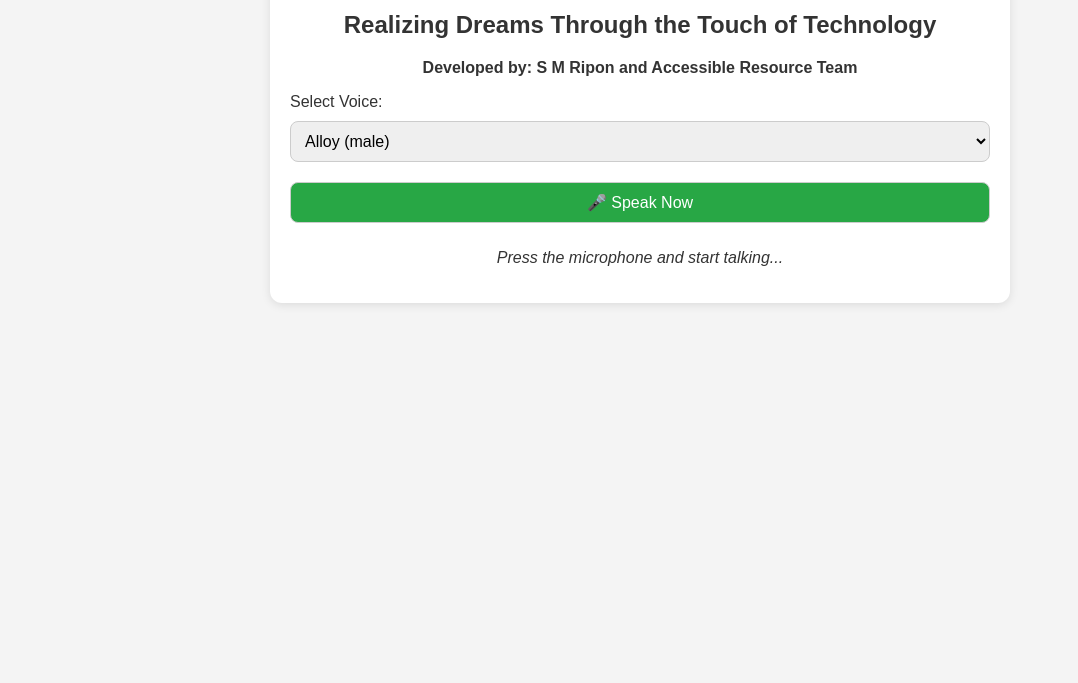
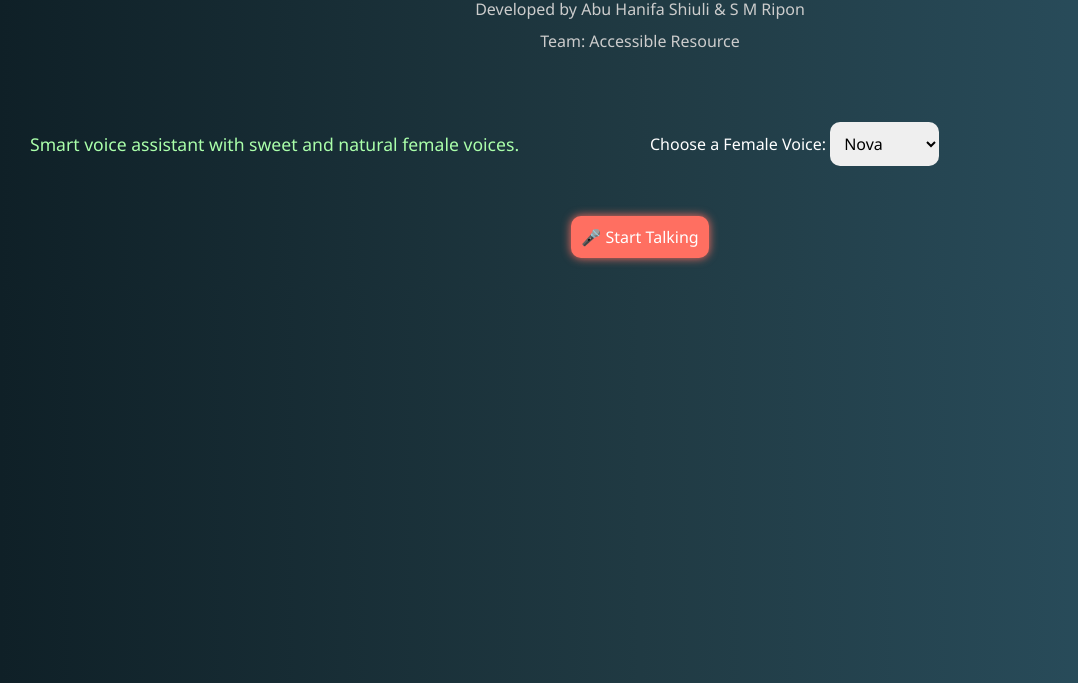
Before and after one commit to toolnovanext/Application, a plain HTML site: page index.html in a window 1280 px wide. Shown: the part 117-800 px from the top of the page, without its empty margins (0-1078 px from the left). Drawn offline with Linux system fonts and the light colour scheme.

Commit message:
Add files via upload

```diff
--- a/index.html
+++ b/index.html
@@ -3,102 +3,150 @@
 <head>
   <meta charset="UTF-8">
   <meta name="viewport" content="width=device-width, initial-scale=1.0">
-  <title>Hanifa Voice GPT</title>
+  <title>Hani Boys GPT</title>
   <style>
+    * {
+      box-sizing: border-box;
+      margin: 0;
+      padding: 0;
+      font-family: 'Segoe UI', sans-serif;
+    }
     body {
-      font-family: Arial, sans-serif;
-      background: #f4f4f4;
-      color: #333;
+      background: linear-gradient(to right, #0f2027, #203a43, #2c5364);
+      color: #ffffff;
       padding: 20px;
+      transition: all 0.3s ease-in-out;
     }
-    .container {
-      max-width: 700px;
-      margin: auto;
-      background: white;
-      padding: 20px;
-      border-radius: 12px;
-      box-shadow: 0 2px 10px rgba(0, 0, 0, 0.1);
+    .app-header {
+      text-align: center;
+      padding: 30px 0;
+      animation: fadeIn 1s ease-in-out;
     }
-    h1, h2 {
+    .app-header h1 {
+      font-size: 2.5rem;
+      color: #f9d342;
+      text-shadow: 0 0 10px #f9d342;
+    }
+    .app-header h2 {
+      margin-top: 10px;
+      font-size: 1.2rem;
+      color: #d1d1d1;
+    }
+    .developer-info, .team-info {
       text-align: center;
+      margin-top: 10px;
+      font-size: 1rem;
+      color: #ccc;
+    }
+    .features-section {
+      display: flex;
+      justify-content: space-between;
+      align-items: center;
+      margin: 30px 0;
+      flex-wrap: wrap;
+    }
+    .feature-text {
+      flex: 1;
+      font-size: 1.1rem;
+      color: #aaffaa;
+      padding: 10px;
+    }
+    .voice-select {
+      flex: 1;
+      padding: 10px;
     }
     select, button {
-      width: 100%;
       padding: 10px;
-      margin: 10px 0;
-      border-radius: 8px;
-      border: 1px solid #ccc;
-      font-size: 16px;
+      border-radius: 10px;
+      border: none;
+      font-size: 1rem;
     }
-    button {
-      background-color: #28a745;
+    .mic-button {
+      background-color: #ff6f61;
       color: white;
+      margin: 10px;
+      box-shadow: 0 0 10px #ff6f61;
       cursor: pointer;
       transition: background 0.3s;
     }
-    button:hover {
-      background-color: #218838;
+    .mic-button:hover {
+      background-color: #ff3b2e;
     }
-    audio {
-      margin-top: 20px;
-      width: 100%;
+    .text-display, .ai-response {
+      display: none;
+      background-color: #333;
+      padding: 15px;
+      margin: 10px 0;
+      border-radius: 10px;
+      box-shadow: 0 0 10px #222;
+    }
+    .play-button {
+      background-color: #4caf50;
+      color: white;
+      padding: 10px;
+      border-radius: 8px;
+      margin-top: 10px;
+      box-shadow: 0 0 10px #4caf50;
+      cursor: pointer;
+    }
+    @keyframes fadeIn {
+      from {opacity: 0;}
+      to {opacity: 1;}
     }
   </style>
 </head>
 <body>
-  <div class="container">
-    <h1>Hanifa Voice GPT</h1>
-    <h2>Realizing Dreams Through the Touch of Technology</h2>
-    <p style="text-align:center; font-weight: bold;">Developed by: S M Ripon and Accessible Resource Team</p>
-
-    <label for="voice">Select Voice:</label>
+  <div class="app-header">
+    <h1>Honey Voice GPT</h1>
+    <div class="developer-info">Developed by Abu Hanifa Shiuli & S M Ripon</div>
+    <div class="team-info">Team: Accessible Resource</div>
+  </div>
+  <div class="features-section">
+    <div class="feature-text">Smart voice assistant with sweet and natural female voices.</div>
+    <div class="voice-select">
+      <label for="voice">Choose a Female Voice:</label>
       <select id="voice">
-      <option value="alloy">Alloy (male)</option>
-      <option value="echo">Echo (male)</option>
-      <option value="fable">Fable (male)</option>
-      <option value="nova">Nova (female)</option>
-      <option value="onyx">Onyx (male)</option>
-      <option value="shimmer">Shimmer (female)</option>
+        <option value="nova">Nova</option>
+        <option value="shimmer">Shimmer</option>
       </select>
-
-    <button onclick="startListening()">🎤 Speak Now</button>
-    <p id="status" style="text-align:center; font-style:italic;">Press the microphone and start talking...</p>
-    <audio id="audio" controls style="display: none;"></audio>
+    </div>
+  </div>
+  <div style="text-align: center;">
+    <button class="mic-button" onclick="startListening()">🎤 Start Talking</button>
+  </div>
+  <div class="text-display" id="userTextBlock">
+    <strong>You said:</strong>
+    <p id="userText"></p>
+  </div>
+  <div class="ai-response" id="aiResponseBlock">
+    <strong>AI Response:</strong>
+    <p id="aiText"></p>
+    <button class="play-button">▶️ Play Voice</button>
+  </div>
 
   <script>
-      function startListening() {
     const recognition = new (window.SpeechRecognition || window.webkitSpeechRecognition)();
     recognition.lang = 'en-US';
     recognition.interimResults = false;
     recognition.maxAlternatives = 1;
 
-        const status = document.getElementById('status');
-        status.textContent = 'Listening...';
-
+    function startListening() {
       recognition.start();
+    }
 
     recognition.onresult = function(event) {
-          const spokenText = event.results[0][0].transcript;
-          status.textContent = `You said: "${spokenText}"`;
-          generateSpeech(spokenText);
+      const transcript = event.results[0][0].transcript;
+      document.getElementById("userText").innerText = transcript;
+      document.getElementById("userTextBlock").style.display = "block";
+      document.getElementById("aiResponseBlock").style.display = "block";
+
+      // Placeholder AI response
+      document.getElementById("aiText").innerText = "I'm here to help you!";
     };
 
     recognition.onerror = function(event) {
-          status.textContent = 'Error: ' + event.error;
+      alert('Error occurred in recognition: ' + event.error);
     };
-      }
-
-      function generateSpeech(textInput) {
-        const voice = document.getElementById('voice').value;
-        const text = encodeURIComponent(textInput.trim());
-        const url = `https://text.pollinations.ai/${text}?model=openai-audio&voice=${voice}`;
-
-        const audio = document.getElementById('audio');
-        audio.src = url;
-        audio.style.display = 'block';
-        audio.play();
-      }
   </script>
-  </div>
 </body>
 </html>
```
Lines whose indentation alone changed are shown as unchanged.
